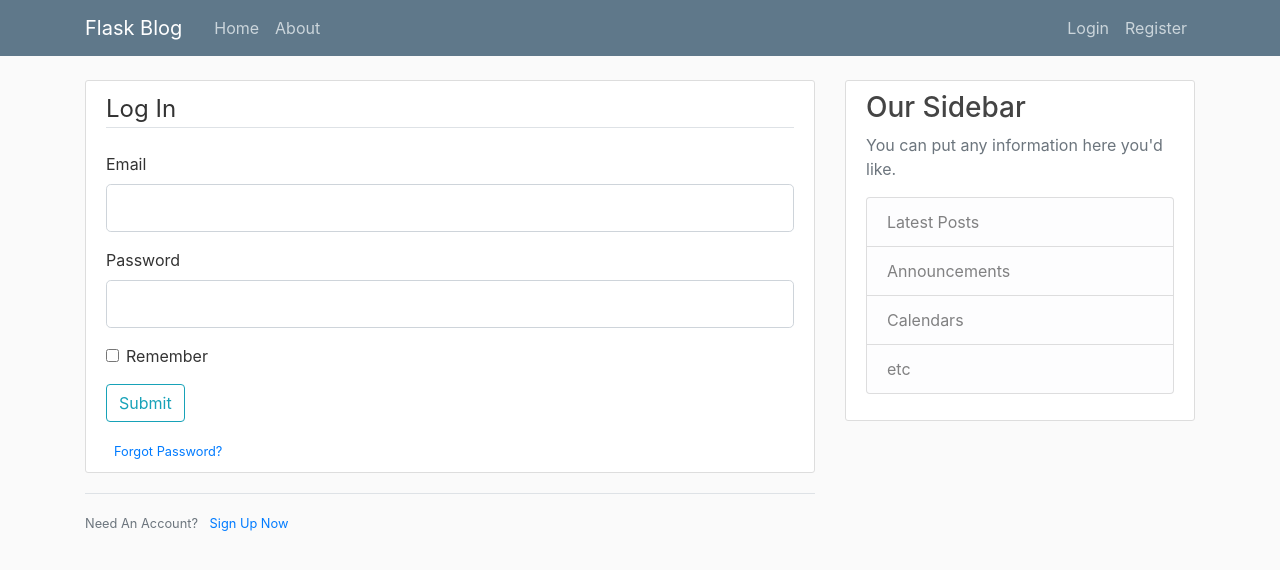
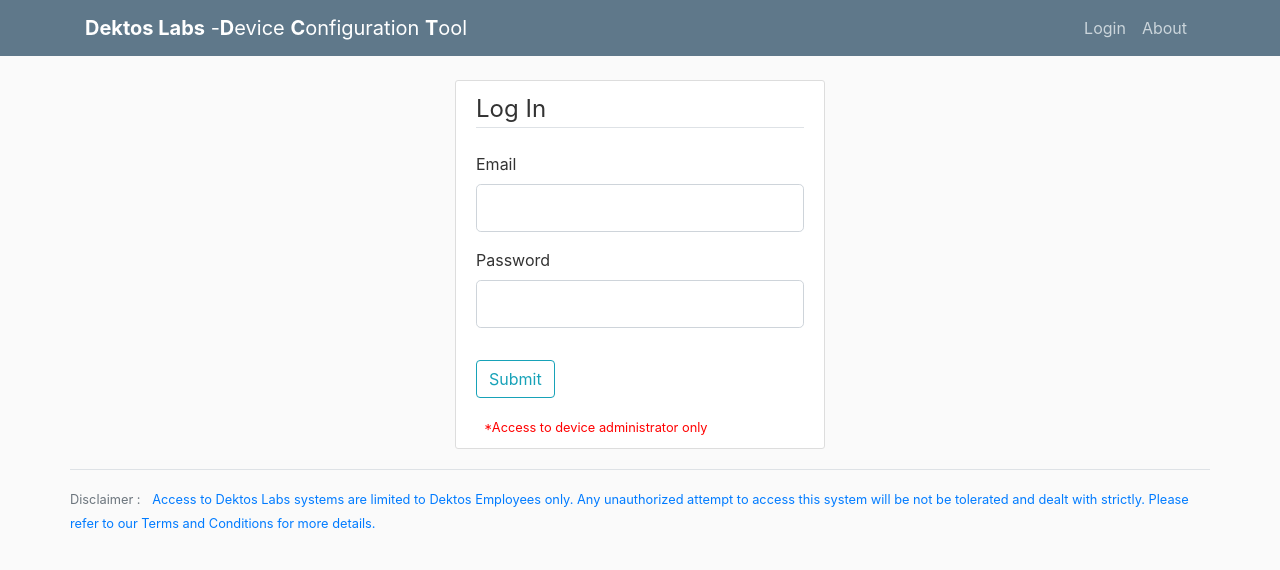
Before and after one commit to KumaarJai/dektosFlaskUI, a Python web app: template templates/login.html in a window 1280 px wide. Shown: the top 570 px of the page. Run offline with Jinja, Linux system fonts and the light colour scheme; the template is opened without the code that fills it: most values are stand-ins (such as "Sample title", 1, 10 or a date in 2020); form fields are guessed from the names that the template uses; some libraries are stand-ins or nearby versions.

Commit message:
working flask dektos UI

```diff
--- a/__init__.py
+++ b/__init__.py
@@ -3,7 +3,7 @@ from flask_sqlalchemy import SQLAlchemy
 
 app = Flask(__name__)
 app.config['SECRET_KEY'] = '5791628bb0b13ce0c676dfde280ba245'
-app.config['SQLALCHEMY_DATABASE_URI'] = 'sqlite:///site.db'
-db = SQLAlchemy(app)
+#app.config['SQLALCHEMY_DATABASE_URI'] = 'sqlite:///site.db'
+#db = SQLAlchemy(app)
 
-#from dektosUI import routes
+from dektosFlaskUI import routes
--- a/index.py
+++ b/index.py
@@ -6,11 +6,11 @@ UI for configuring devices
 Server page
 '''
 from modbusInterface import dektosExternalPackageInstaller as DEKTOS_INSTALLER
-from dektosUI import app
+from dektosFlaskUI import app
 
 
 if __name__ == '__main__':
 #     DEKTOS_INSTALLER.installPackage('flask')
 #     DEKTOS_INSTALLER.installPackage('flask_wtf')
 #     DEKTOS_INSTALLER.installPackage('flask_sqlalchemy')
-    app.run(debug=True, host='127.0.0.2', port=6000)
+    app.run(debug=True)
--- a/static/main.css
+++ b/static/main.css
@@ -78,3 +78,14 @@ a.article-title:hover {
 .account-heading {
   font-size: 2.5rem;
 }
+
+a.warning:link{
+	color: red;
+}
+
+a.warning:hover{
+	color: red;
+}
+.col-md-4{
+	float: left !important;
+}
--- a/templates/layout.html
+++ b/templates/layout.html
@@ -11,28 +11,29 @@
     <link rel="stylesheet" type="text/css" href="{{ url_for('static', filename='main.css') }}">
 
     {% if title %}
-        <title>Flask Blog - {{ title }}</title>
+        <title>DEKTOS LABS - {{ title }}</title>
     {% else %}
-        <title>Flask Blog</title>
+        <title>DEKTOS LABS</title>
     {% endif %}
 </head>
 <body>
     <header class="site-header">
       <nav class="navbar navbar-expand-md navbar-dark bg-steel fixed-top">
         <div class="container">
-          <a class="navbar-brand mr-4" href="/">Flask Blog</a>
+          <a class="navbar-brand mr-4" href="/"><b>Dektos Labs</b> -<b>D</b>evice <b>C</b>onfiguration <b>T</b>ool</a>
           <button class="navbar-toggler" type="button" data-toggle="collapse" data-target="#navbarToggle" aria-controls="navbarToggle" aria-expanded="false" aria-label="Toggle navigation">
             <span class="navbar-toggler-icon"></span>
           </button>
           <div class="collapse navbar-collapse" id="navbarToggle">
-            <div class="navbar-nav mr-auto">
-              <a class="nav-item nav-link" href="{{ url_for('home') }}">Home</a>
-              <a class="nav-item nav-link" href="{{ url_for('about') }}">About</a>
-            </div>
+            <div class="navbar-nav mr-auto">      </div>
             <!-- Navbar Right Side -->
             <div class="navbar-nav">
-              <a class="nav-item nav-link" href="{{ url_for('login') }}">Login</a>
-              <a class="nav-item nav-link" href="{{ url_for('register') }}">Register</a>
+            {% if authorized%}
+             	<a class="nav-item nav-link" href="{{ url_for('home') }}">Home</a>
+            {% else %}
+             	<a class="nav-item nav-link" href="{{ url_for('login') }}">Login</a>
+            {%endif%}
+              <a class="nav-item nav-link" href="{{ url_for('addConfiguration') }}">About</a>
             </div>
           </div>
         </div>
@@ -40,7 +41,7 @@
     </header>
     <main role="main" class="container">
       <div class="row">
-        <div class="col-md-8">
+        <div class="col-md-12">
           {% with messages = get_flashed_messages(with_categories=true) %}
             {% if messages %}
               {% for category, message in messages %}
@@ -52,19 +53,14 @@
           {% endwith %}
           {% block content %}{% endblock %}
         </div>
-        <div class="col-md-4">
-          <div class="content-section">
-            <h3>Our Sidebar</h3>
-            <p class='text-muted'>You can put any information here you'd like.
-              <ul class="list-group">
-                <li class="list-group-item list-group-item-light">Latest Posts</li>
-                <li class="list-group-item list-group-item-light">Announcements</li>
-                <li class="list-group-item list-group-item-light">Calendars</li>
-                <li class="list-group-item list-group-item-light">etc</li>
-              </ul>
-            </p>
-          </div>
-        </div>
+            <div class="border-top pt-3">
+        <small class="text-muted">
+            Disclaimer : <a class="ml-2" href="{{ url_for('about') }}">Access to Dektos Labs systems are limited to Dektos Employees only.
+            Any unauthorized attempt to access this system will be not be tolerated and dealt with strictly.
+            Please refer to our Terms and Conditions for more details.</a>
+        </small>
+    </div>
+
       </div>
     </main>
 
--- a/templates/login.html
+++ b/templates/login.html
@@ -1,6 +1,7 @@
 {% extends "layout.html" %}
 {% block content %}
-    <div class="content-section">
+	<div class="col-md-4"> </div>
+    <div class="content-section col-md-4">
         <form method="POST" action="">
             {{ form.hidden_tag() }}
             <fieldset class="form-group">
@@ -31,22 +32,14 @@
                         {{ form.password(class="form-control form-control-lg") }}
                     {% endif %}
                 </div>
-                <div class="form-check">
-                    {{ form.remember(class="form-check-input") }}
-                    {{ form.remember.label(class="form-check-label") }}
-                </div>
             </fieldset>
             <div class="form-group">
                 {{ form.submit(class="btn btn-outline-info") }}
             </div>
             <small class="text-muted ml-2">
-                <a href="#">Forgot Password?</a>
+                <a href="#" class="warning">*Access to device administrator only</a>
             </small>
         </form>
     </div>
-    <div class="border-top pt-3">
-        <small class="text-muted">
-            Need An Account? <a class="ml-2" href="{{ url_for('register') }}">Sign Up Now</a>
-        </small>
-    </div>
+
 {% endblock content %}
```
Also changed, not shown: forms.py (+23 -13 lines), models.py (+23 -23 lines), routes.py (+10 -7 lines), templates/configure.html (added, +40 -0 lines), templates/register.html (deleted, +0 -72 lines).
